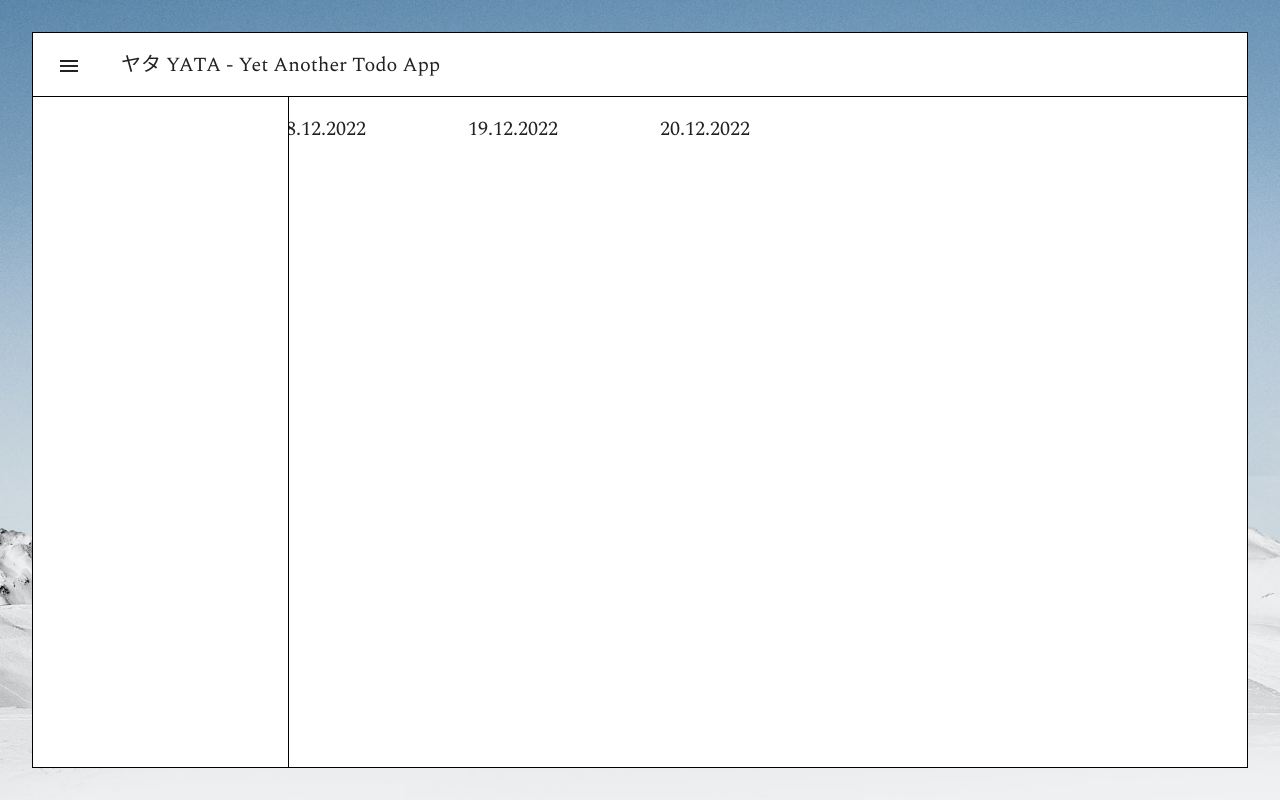
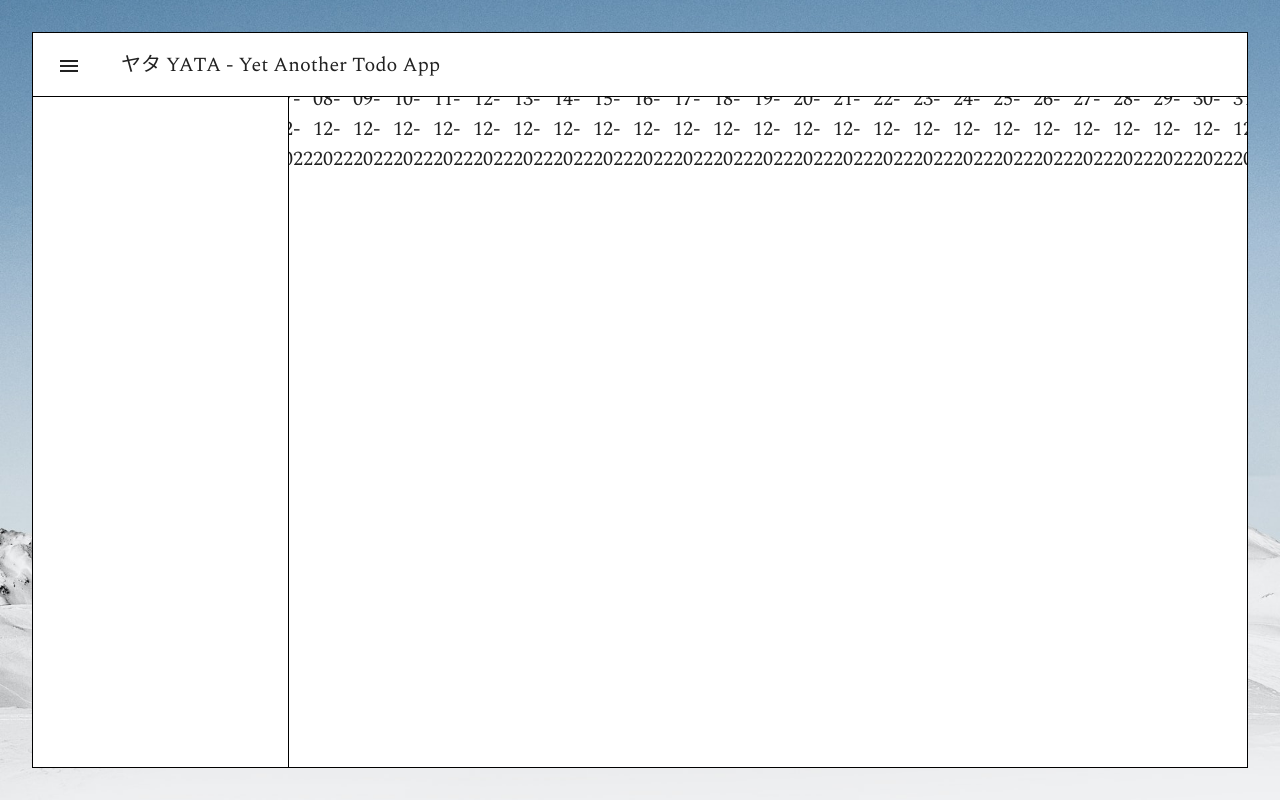
Before and after one commit to ChrisAraneo/yet-another-todo-app, an Angular app in the folder yet-another-todo-app-frontend/: page / in a window 1280 px wide. Built offline with nearby package versions, Linux system fonts and the light colour scheme.

Commit message:
Date Utils service, #getAllDaysInMonth #formatDate

```diff
--- a/yet-another-todo-app-frontend/package.json
+++ b/yet-another-todo-app-frontend/package.json
@@ -20,6 +20,8 @@
     "@angular/platform-browser": "~13.0.0",
     "@angular/platform-browser-dynamic": "~13.0.0",
     "@angular/router": "~13.0.0",
+    "@types/date-fns": "^2.6.0",
+    "date-fns": "^2.29.3",
     "rxjs": "~7.4.0",
     "tslib": "^2.3.0",
     "zone.js": "~0.11.4"
--- a/yet-another-todo-app-frontend/src/app/app.component.ts
+++ b/yet-another-todo-app-frontend/src/app/app.component.ts
@@ -1,4 +1,5 @@
 import { Component, OnInit } from '@angular/core';
+import { DateUtilsService } from './services/date-utils.service';
 
 @Component({
   selector: 'app-root',
@@ -10,13 +11,13 @@
   isMenuOpened: boolean = true;
   timelineHeaders: string[] = [];
 
+  constructor(private dateUtils: DateUtilsService) {}
+
   ngOnInit(): void {
-    this.timelineHeaders = [
-      '17.12.2022',
-      '18.12.2022',
-      '19.12.2022',
-      '20.12.2022',
-    ];
+    const today = new Date();
+    this.timelineHeaders = this.dateUtils
+      .getAllDaysInMonth(today)
+      .map((date) => this.dateUtils.formatDate(date, 'dd-MM-yyyy'));
   }
 
   onMenuClick() {
--- a/yet-another-todo-app-frontend/src/app/app.module.ts
+++ b/yet-another-todo-app-frontend/src/app/app.module.ts
@@ -12,6 +12,7 @@
 import { TimelineComponent } from './components/timeline/timeline.component';
 import { TimelineHeaderComponent } from './components/timeline/timeline-header/timeline-header.component';
 import { AppWrapperComponent } from './components/app-wrapper/app-wrapper.component';
+import { DateUtilsService } from './services/date-utils.service';
 
 @NgModule({
   declarations: [
@@ -32,7 +33,7 @@
     MaterialModule,
     ReactiveFormsModule,
   ],
-  providers: [],
+  providers: [DateUtilsService],
   bootstrap: [AppComponent],
 })
 export class AppModule {}
--- /dev/null
+++ b/yet-another-todo-app-frontend/src/app/services/date-utils.service.ts
@@ -0,0 +1,28 @@
+import { Injectable } from '@angular/core';
+import { addDays, format } from 'date-fns';
+
+@Injectable({
+  providedIn: 'root',
+})
+export class DateUtilsService {
+  constructor() {}
+
+  getAllDaysInMonth(today: Date): Date[] {
+    const currentYear = today.getFullYear();
+    const currentMonth = today.getMonth();
+
+    let date = new Date(currentYear, currentMonth, 1, 0, 0, 0, 0);
+    const dates = [];
+
+    while (date.getMonth() === currentMonth) {
+      dates.push(date);
+      date = addDays(date, 1);
+    }
+
+    return dates;
+  }
+
+  formatDate(date: Date, pattern: string): string {
+    return format(date, pattern);
+  }
+}
```
Also changed, not shown: 2 other files (tests, documents, lock files or other folders).
